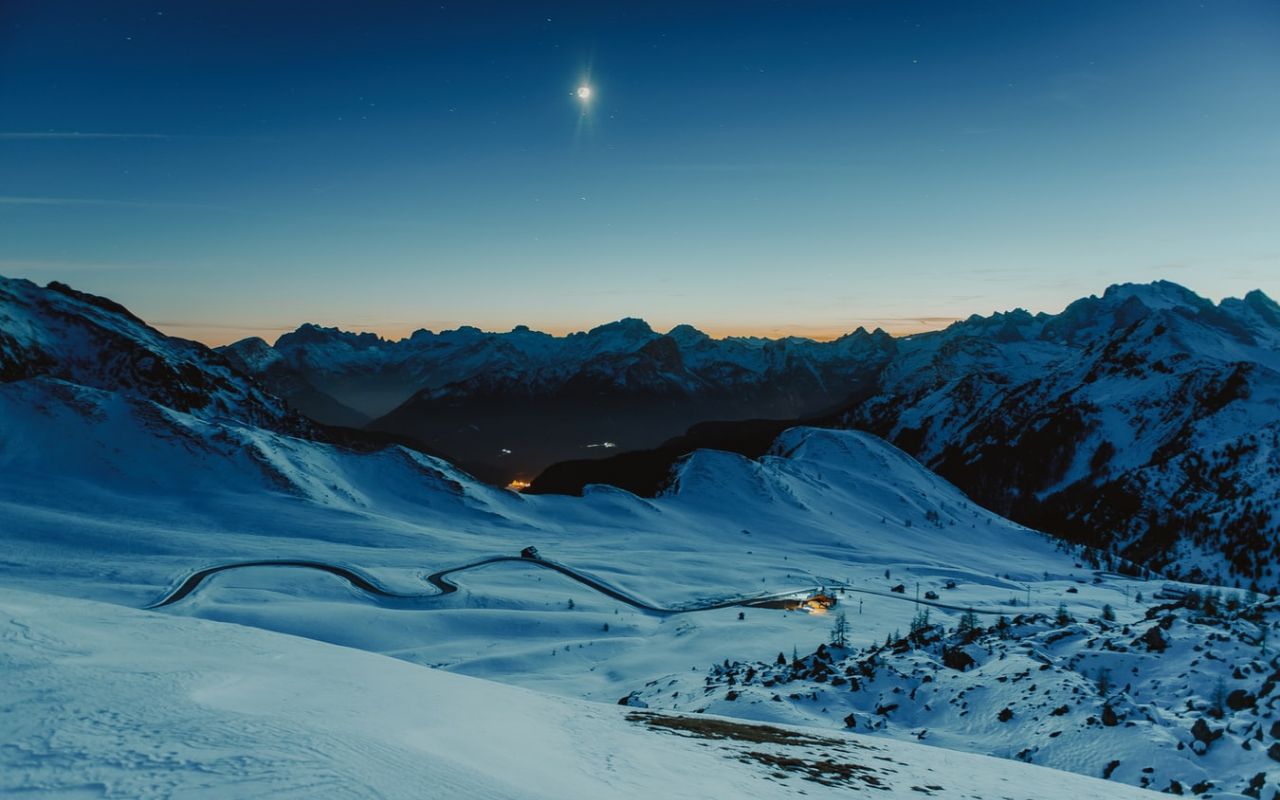
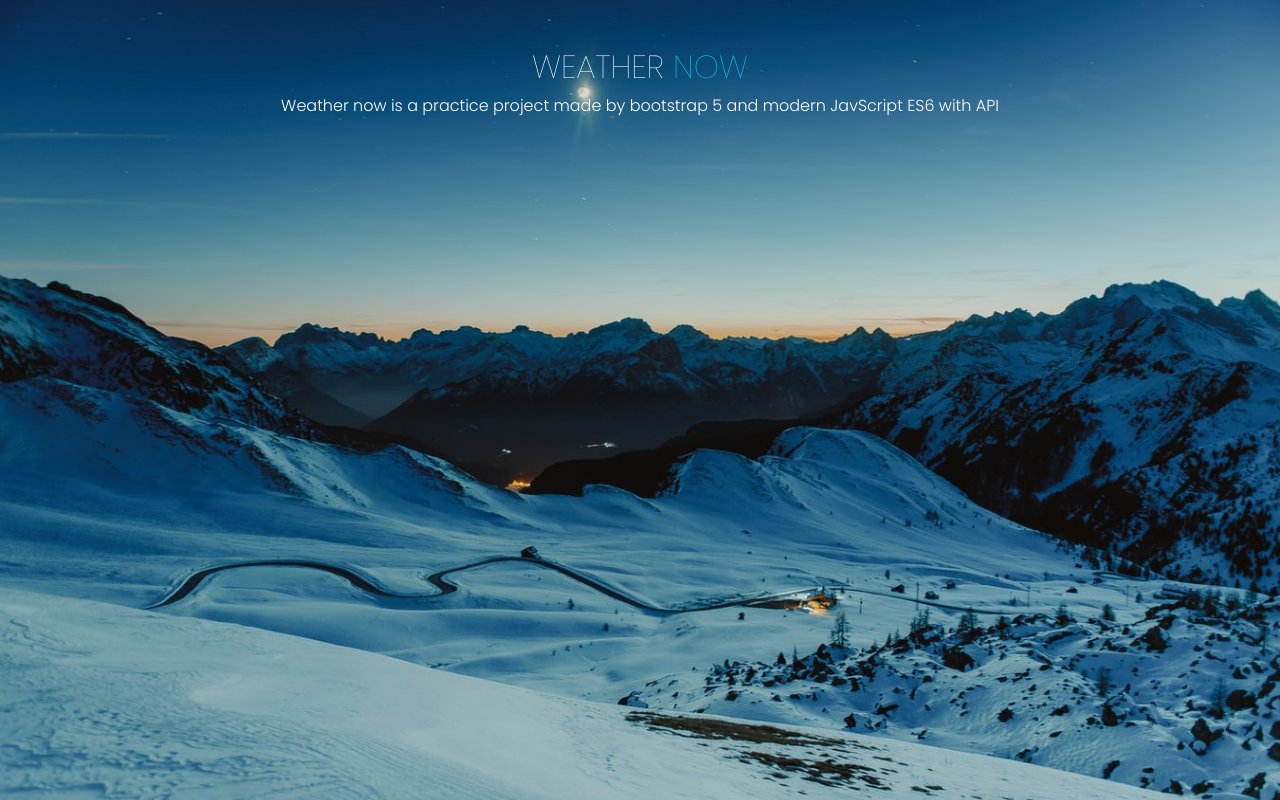
Before and after one commit to azharanowar/weather-now, a plain HTML site: page index.html in a window 1280 px wide. Drawn offline with nearby package versions, Linux system fonts and the light colour scheme.

Commit message:
Main heading and description added

```diff
--- a/index.html
+++ b/index.html
@@ -12,7 +12,10 @@
     <section>
         <div class="container">
             <div class="row py-5">
-
+                <div class="col-md-12">
+                    <h2 class="text-center fw-lighter text-uppercase text-white">Weather <span class="text-info">Now</span></h2>
+                    <p class="text-center text-white fw-light">Weather now is a practice project made by bootstrap 5 and modern JavScript ES6 with API</p>
+                </div>
             </div>
         </div>
     </section>
```
